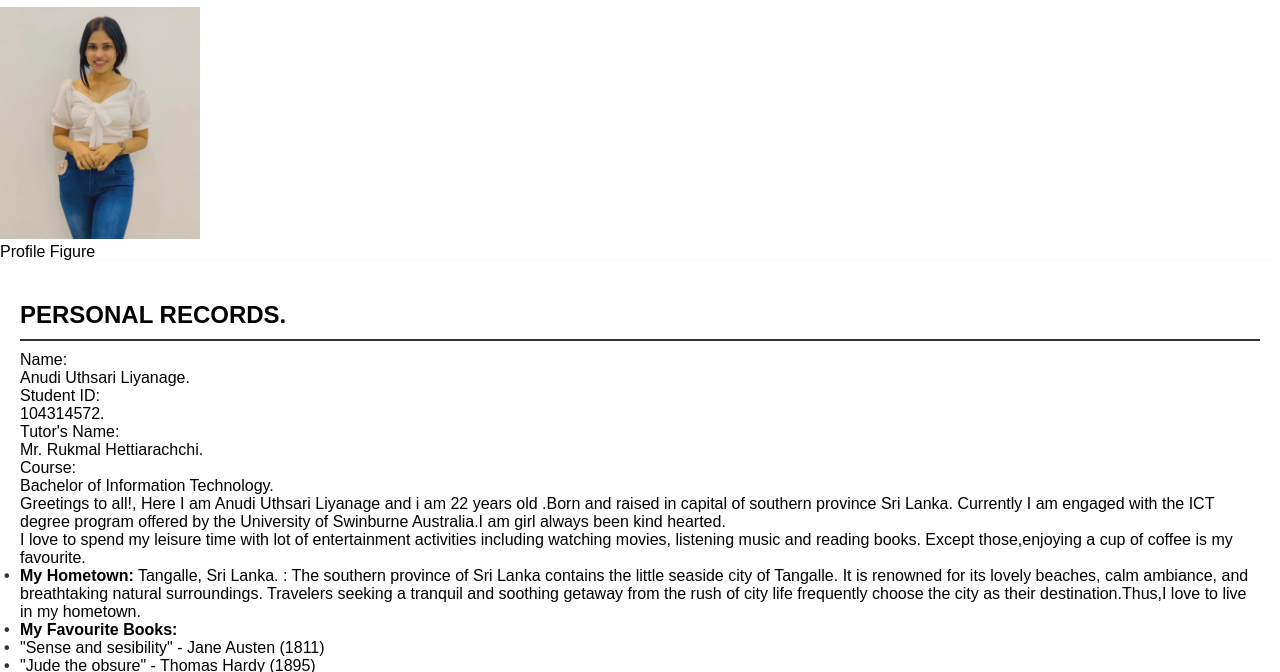
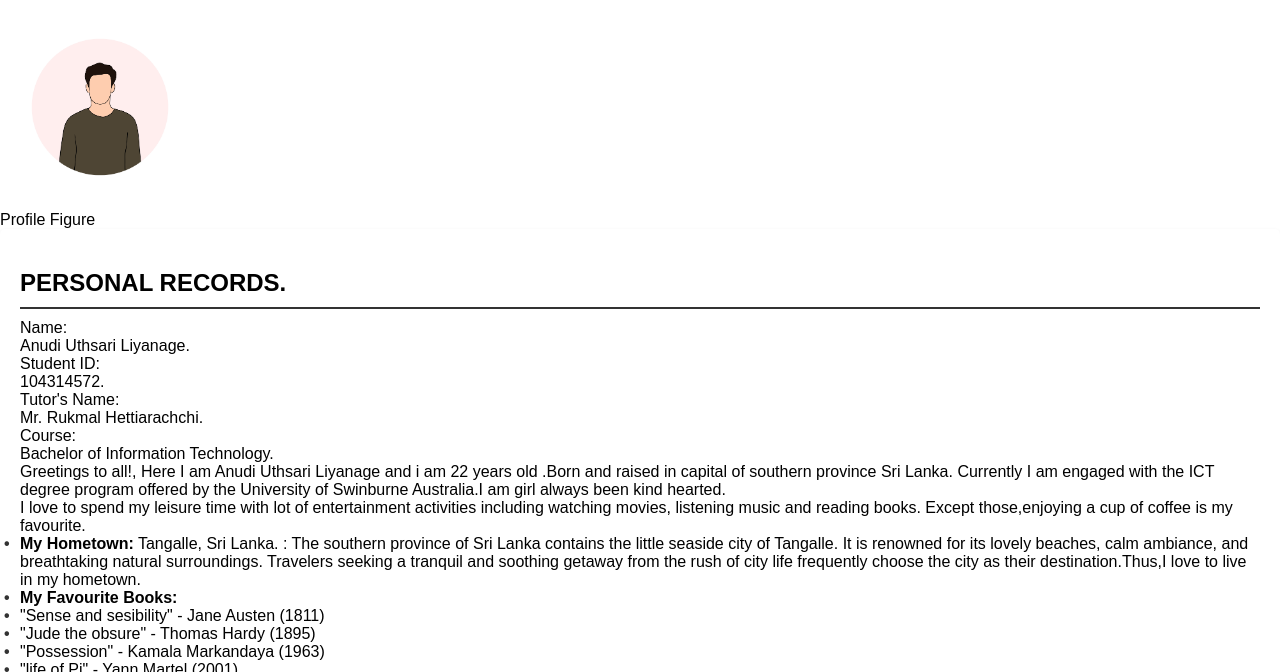
Before and after one commit to Janith-Sandamal/Neo-textile-web-appication, a plain HTML site: page about.html in a window 1280 px wide. Shown: the part 125-797 px from the top of the page. Drawn offline with Linux system fonts and the light colour scheme.

Commit message:
update profile pic

```diff
--- a/about.html
+++ b/about.html
@@ -47,7 +47,7 @@
   </header>
 
   <figure>
-      <img src="images/profile.jpeg" alt="Profile Figure" width="200">
+      <img src="images/profile.jpg" alt="Profile Figure" width="200">
       <figcaption>Profile Figure</figcaption>
    </figure>
 
```
Also changed, not shown: images/profile.jpeg (deleted), images/profile.jpg (added).
